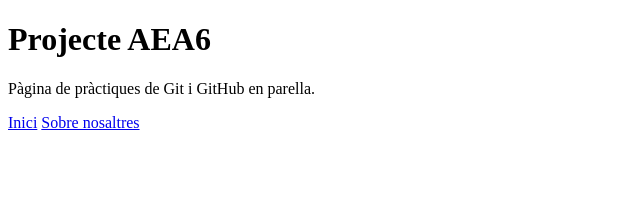
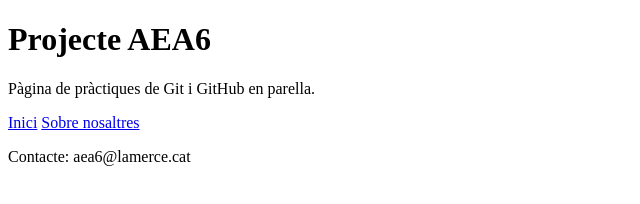
Before and after one commit to mvizuetedaw2n26/aea6-mvizuetedaw2n26, a plain HTML site: page index.html in a window 1280 px wide. Shown: the whole page, without its empty margins (0-640 px from the left). Drawn offline with Linux system fonts and the light colour scheme.

Commit message:
Afegeix peu de pàgina

```diff
--- a/index.html
+++ b/index.html
@@ -1,19 +1,24 @@
 <!DOCTYPE html>
 <html lang="ca">
+
 <head>
   <meta charset="UTF-8">
   <title>El nostre projecte AEA6</title>
 </head>
+
 <body>
   <h1>Projecte AEA6</h1>
   <p>Pàgina de pràctiques de Git i GitHub en parella.</p>
 
   <header>
-  <nav>
-    <a href="#">Inici</a>
-    <a href="#">Sobre nosaltres</a>
-  </nav>
-</header>
+    <nav>
+      <a href="#">Inici</a>
+      <a href="#">Sobre nosaltres</a>
+    </nav>
+  </header>
+  <footer>
+    <p>Contacte: aea6@lamerce.cat</p>
+  </footer>
+</body>
 
-</body>
 </html>
```
